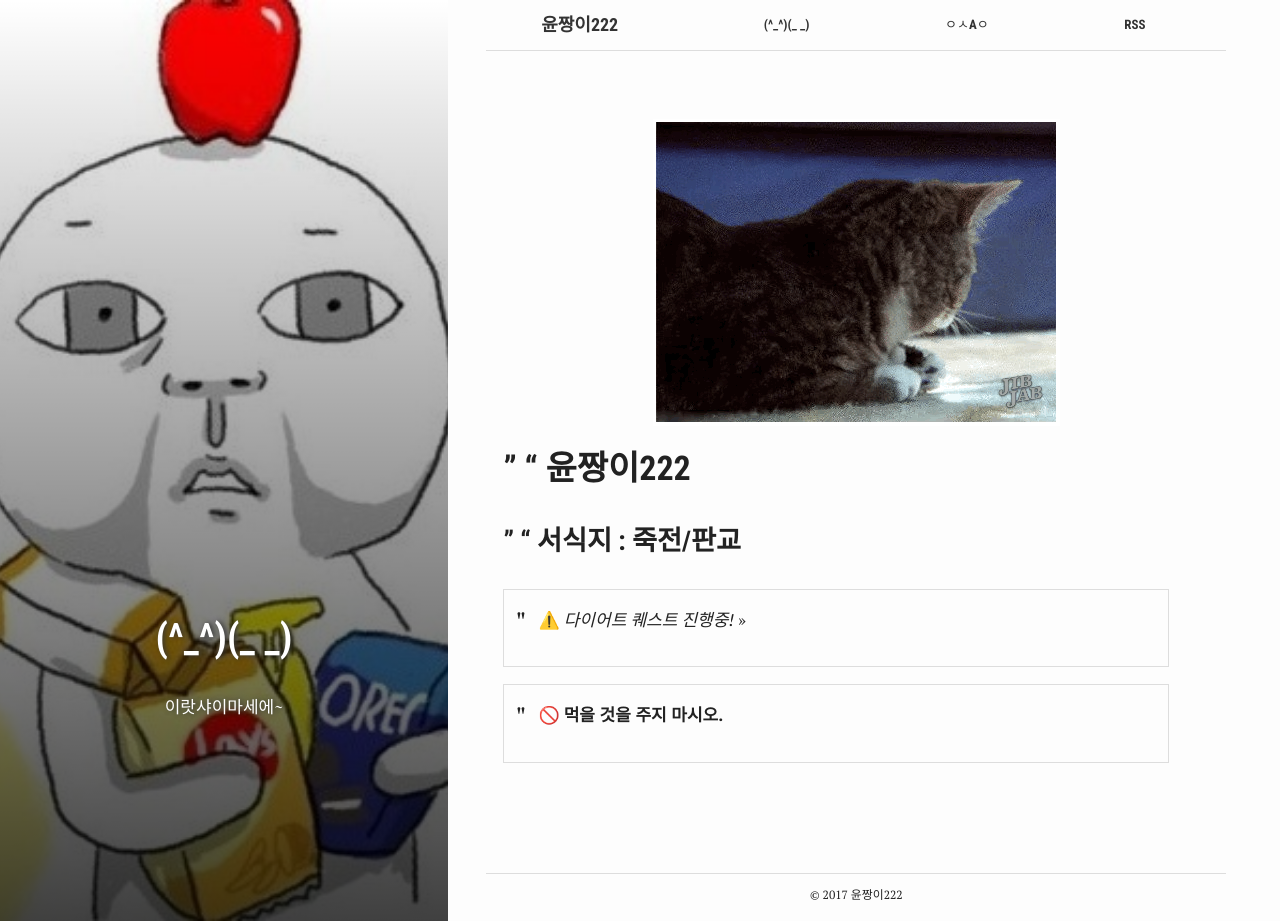
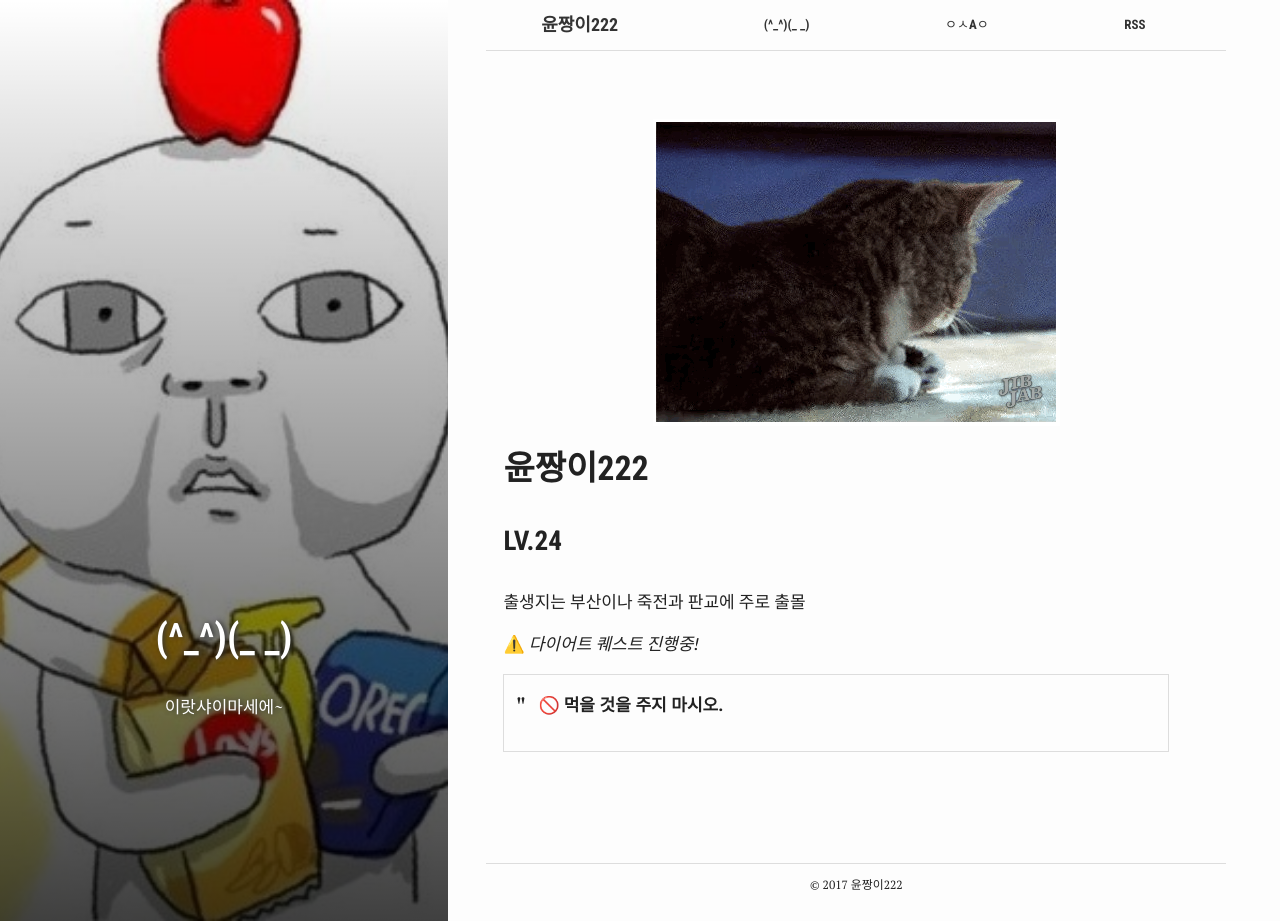
Before and after one commit to yunzzang222/queserasera_zz, a Jekyll site: the page built from (^_^)(_ _).md, in a window 1280 px wide and 921 px high. Built offline with Jekyll 4.4.1, drawn with Linux system fonts in a browser that asks for light colours.

Commit message:
Update (^_^)(_ _).md

```diff
--- a/(^_^)(_ _).md
+++ b/(^_^)(_ _).md
@@ -11,11 +11,13 @@ active: (^_^)(_ _)
 
 ![크아앙 이미지](/assets/images/KakaoTalk_Photo_2017-08-12-15-36-54.gif)
 
-# "                " 윤짱이222
-### "                " 서식지 : 죽전/판교
+# 윤짱이222
+### LV.24
+
+출생지는 부산이나 죽전과 판교에 주로 출몰
 
 
 
-> ⚠️ *다이어트 퀘스트 진행중!* >>
+⚠️ *다이어트 퀘스트 진행중!*
 
 > 🚫 **먹을 것을 주지 마시오.**
```
